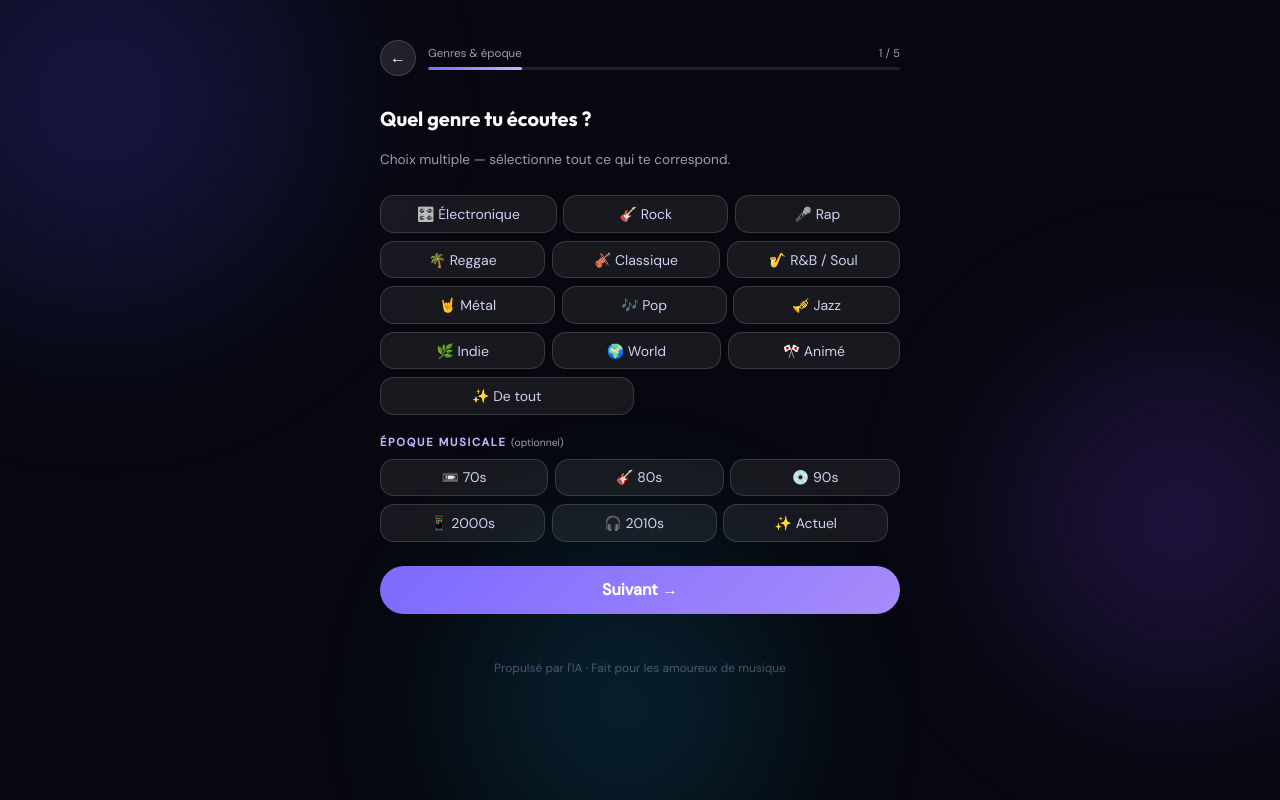
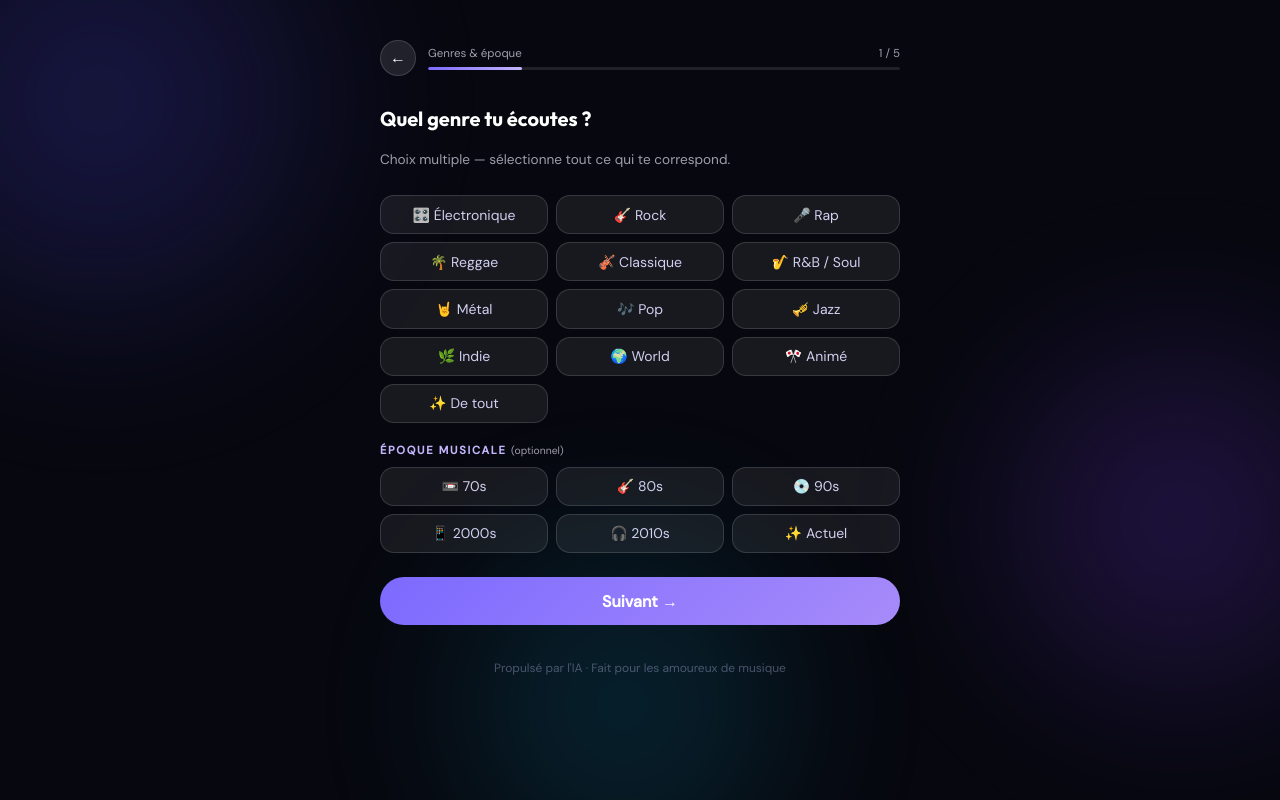
Before and after one commit to Alexandre-Brossier/moodwave, a plain HTML site: page index.html in a window 1280 px wide. Both pictures are taken after a click on the button "Générer ma playlist". Drawn offline with Linux system fonts and the light colour scheme; a script that the page names is missing.

Commit message:
Update index.html

```diff
--- a/index.html
+++ b/index.html
@@ -62,9 +62,8 @@
     .step-hint{font-size:.85rem;color:var(--muted);margin-bottom:1.5rem;line-height:1.7}
 
     /* PILLS */
-    .pills{display:flex;flex-wrap:wrap;gap:.5rem .4rem;margin-bottom:1.25rem;justify-content:space-between}
-    .pills::after{content:'';flex:1 1 auto;max-width:calc(33% - .4rem)}
-    .pill{background:rgba(255,255,255,.07);border:1px solid rgba(255,255,255,.14);color:#d0d0f0;font-family:'DM Sans',sans-serif;font-size:.875rem;padding:.55rem 1rem;border-radius:14px;cursor:pointer;transition:all .2s;user-select:none;flex:1 1 auto;text-align:center;min-width:calc(33% - .4rem);max-width:calc(50% - .4rem)}
+    .pills{display:grid;grid-template-columns:repeat(3,1fr);gap:.5rem;margin-bottom:1.25rem}
+    .pill{background:rgba(255,255,255,.07);border:1px solid rgba(255,255,255,.14);color:#d0d0f0;font-family:'DM Sans',sans-serif;font-size:.875rem;padding:.6rem .5rem;border-radius:14px;cursor:pointer;transition:all .2s;user-select:none;text-align:center;width:100%}
     .pill:hover{border-color:var(--accent2);color:#fff;background:rgba(255,255,255,.12)}
     .pill.selected{background:rgba(124,106,255,.28);border-color:#a78bfa;color:#fff;font-weight:500}
     .pill.all-genres.selected{background:rgba(255,215,0,.1);border-color:rgba(255,215,0,.4);color:#fde68a}
@@ -208,8 +207,7 @@
     .mood-textarea:focus{outline:none;border-color:var(--accent);background:rgba(255,255,255,.09)}
     .mood-textarea::placeholder{color:rgba(200,200,255,.3)}
     /* ÉPOQUE */
-    .era-pills{display:flex;flex-wrap:wrap;gap:.5rem .4rem;margin-bottom:1.5rem;justify-content:space-between}
-    .era-pills::after{content:'';flex:1 1 auto;max-width:calc(33% - .4rem)}
+    .era-pills{display:grid;grid-template-columns:repeat(3,1fr);gap:.5rem;margin-bottom:1.5rem}
 
     footer{text-align:center;padding:2rem 1rem 1.5rem;color:rgba(200,200,255,.35);font-size:.75rem;line-height:1.9;margin-top:auto}
   </style>
```
